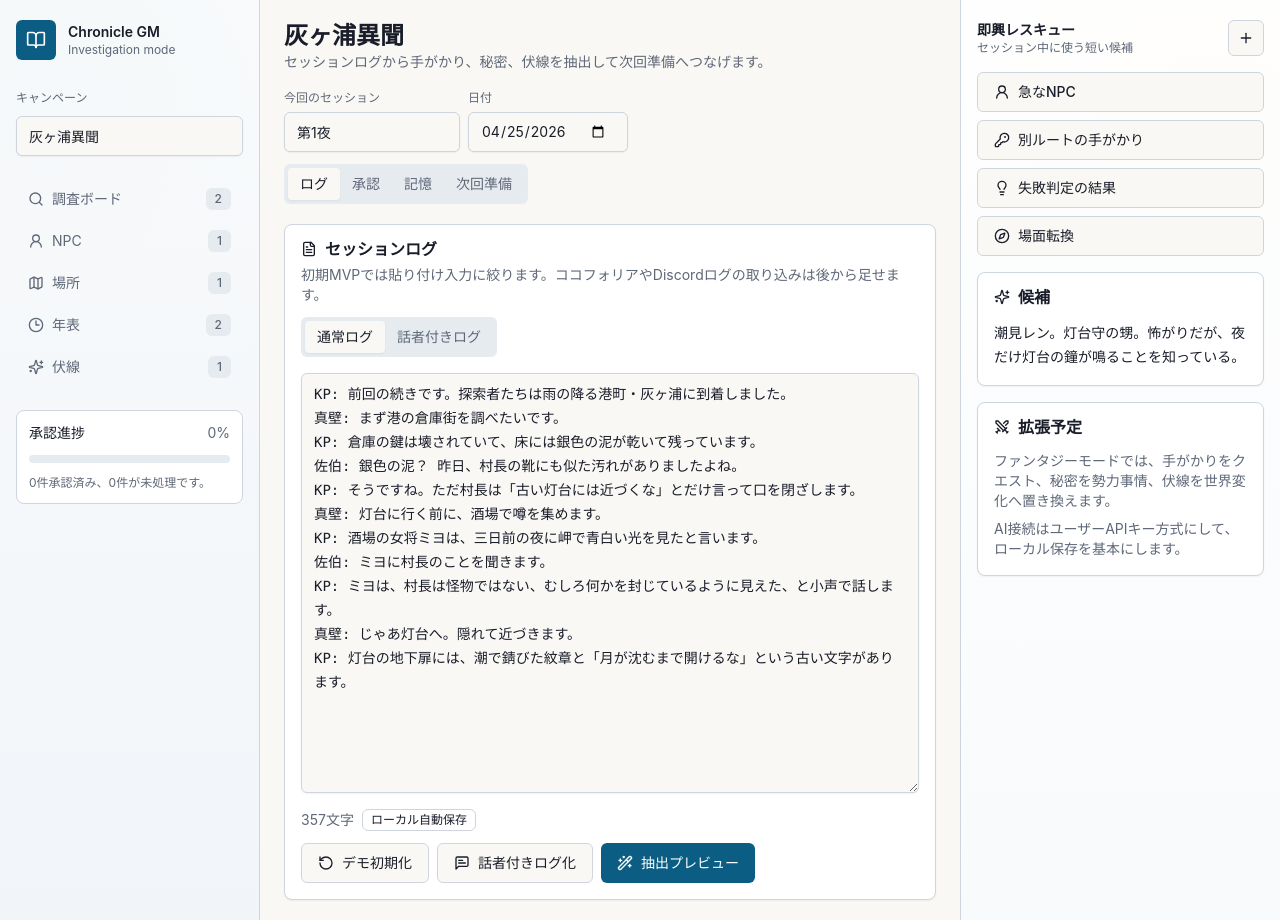
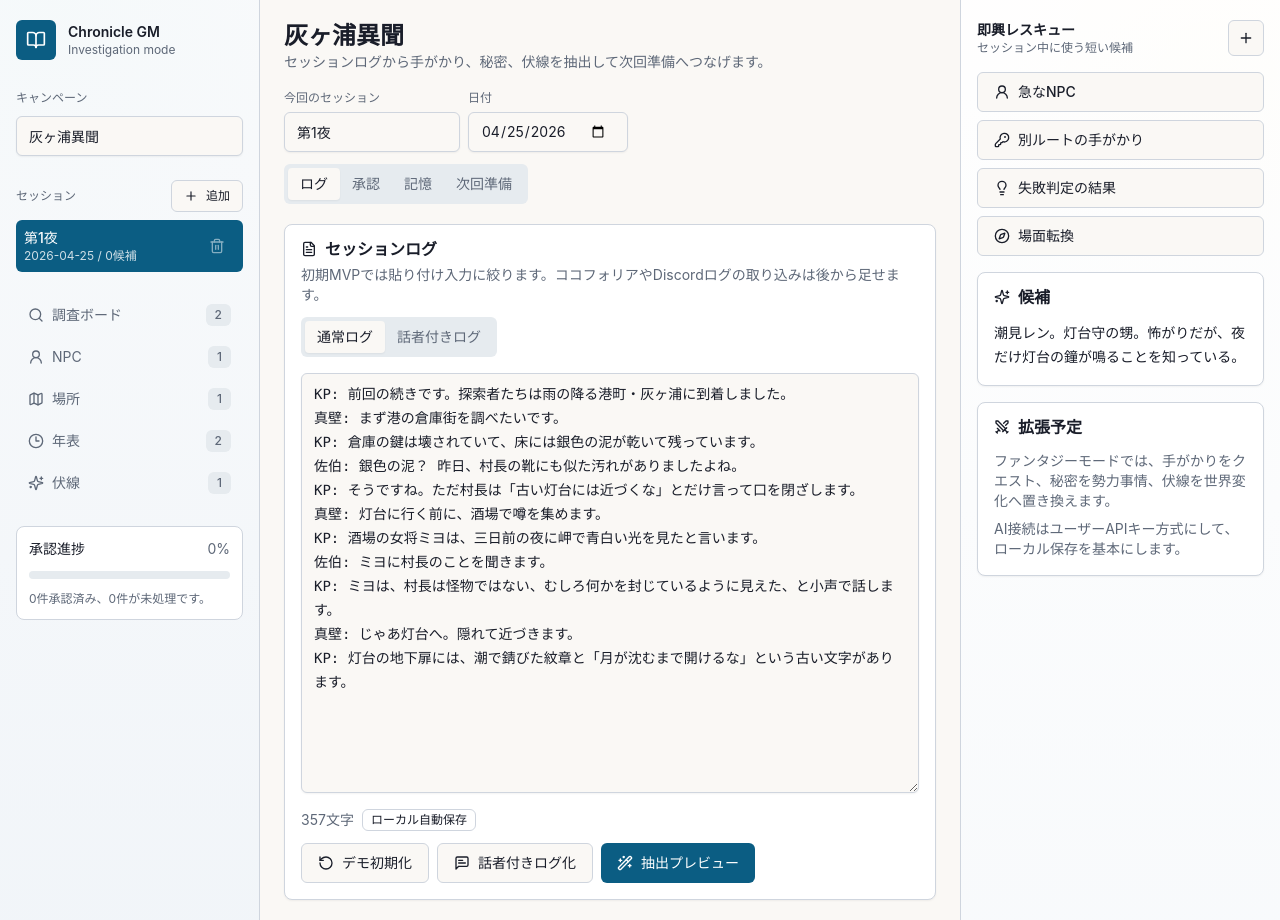
Before and after one commit to Kota-Ohno/trpg-gm-copilot, a React (Vite) app: page / in a window 1280 px wide. Built offline with nearby package versions, Linux system fonts and the light colour scheme.

Commit message:
Support multiple campaign sessions

```diff
--- a/src/App.tsx
+++ b/src/App.tsx
@@ -82,7 +82,8 @@ const quickPrompts = [
 
 const initialCampaignState: CampaignState = {
   campaignName: "灰ヶ浦異聞",
-  currentSession: {
+  sessions: [
+    {
       id: "session-haigaura-01",
       title: "第1夜",
       date: "2026-04-25",
@@ -92,9 +93,27 @@ const initialCampaignState: CampaignState = {
       extractionRun: null,
       approvedIds: [],
     },
+  ],
+  activeSessionId: "session-haigaura-01",
   chronicle: initialChronicle,
   quickResult: quickPrompts[0].result,
 };
+
+const blankLiveLog: LiveLogSession = {
+  id: "live-log-empty",
+  title: "新しいセッション",
+  sourceType: "manual",
+  speakers: [
+    {
+      id: "speaker-gm",
+      name: "GM",
+      role: "GM",
+    },
+  ],
+  segments: [],
+};
+
+const initialSession = initialCampaignState.sessions[0];
 
 const statusLabels = {
   known: "PL既知",
@@ -134,23 +153,29 @@ function loadCampaignState(): CampaignState {
 
   try {
     const parsedState = JSON.parse(savedState) as Partial<CampaignState> & Partial<SessionState>;
-    const currentSession = parsedState.currentSession ?? {
-      ...initialCampaignState.currentSession,
-      log: parsedState.log ?? initialCampaignState.currentSession.log,
-      liveLog: parsedState.liveLog ?? initialCampaignState.currentSession.liveLog,
-      extractionItems: parsedState.extractionItems ?? initialCampaignState.currentSession.extractionItems,
-      extractionRun: parsedState.extractionRun ?? initialCampaignState.currentSession.extractionRun,
-      approvedIds: parsedState.approvedIds ?? initialCampaignState.currentSession.approvedIds,
+    const legacyState = parsedState as Partial<CampaignState> & {
+      currentSession?: SessionState;
+    } & Partial<SessionState>;
+    const migratedSession = legacyState.currentSession ?? {
+      ...initialSession,
+      log: legacyState.log ?? initialSession.log,
+      liveLog: legacyState.liveLog ?? initialSession.liveLog,
+      extractionItems: legacyState.extractionItems ?? initialSession.extractionItems,
+      extractionRun: legacyState.extractionRun ?? initialSession.extractionRun,
+      approvedIds: legacyState.approvedIds ?? initialSession.approvedIds,
     };
+    const sessions = parsedState.sessions && parsedState.sessions.length > 0 ? parsedState.sessions : [migratedSession];
+    const activeSessionId = parsedState.activeSessionId ?? sessions[0].id;
 
     return {
       ...initialCampaignState,
       ...parsedState,
-      currentSession: {
-        ...initialCampaignState.currentSession,
-        ...currentSession,
-        liveLog: currentSession.liveLog ?? initialCampaignState.currentSession.liveLog,
-      },
+      sessions: sessions.map((session) => ({
+        ...initialSession,
+        ...session,
+        liveLog: session.liveLog ?? initialSession.liveLog,
+      })),
+      activeSessionId: sessions.some((session) => session.id === activeSessionId) ? activeSessionId : sessions[0].id,
     };
   } catch {
     return initialCampaignState;
@@ -407,6 +432,29 @@ function parsePlainLogToLiveLog(log: string, title: string): LiveLogSession | nu
   };
 }
 
+function createNewSession(index: number): SessionState {
+  const sessionId = createId("session");
+
+  return {
+    id: sessionId,
+    title: `第${index}夜`,
+    date: new Date().toISOString().slice(0, 10),
+    log: "",
+    liveLog: {
+      ...blankLiveLog,
+      id: createId("live-log"),
+      title: `第${index}夜`,
+      speakers: blankLiveLog.speakers.map((speaker) => ({
+        ...speaker,
+        id: createId("speaker"),
+      })),
+    },
+    extractionItems: [],
+    extractionRun: null,
+    approvedIds: [],
+  };
+}
+
 function applyExtraction(chronicle: Chronicle, item: ExtractionItem): Chronicle {
   if (item.kind === "NPC") {
     return {
@@ -463,7 +511,8 @@ export function App() {
   const [logInputMode, setLogInputMode] = useState<LogInputMode>("plain");
   const [campaignState, setCampaignState] = useState<CampaignState>(loadCampaignState);
 
-  const { currentSession } = campaignState;
+  const currentSession =
+    campaignState.sessions.find((session) => session.id === campaignState.activeSessionId) ?? campaignState.sessions[0];
   const {
     approvedIds,
     extractionItems: items,
@@ -495,24 +544,83 @@ export function App() {
     setCampaignState((current) => ({ ...current, ...updates }));
   };
 
-  const updateCurrentSession = (updates: Partial<SessionState>): void => {
+  const updateActiveSession = (updater: (currentSession: SessionState) => SessionState): void => {
     setCampaignState((current) => ({
       ...current,
-      currentSession: {
-        ...current.currentSession,
+      sessions: current.sessions.map((session) =>
+        session.id === current.activeSessionId ? updater(session) : session,
+      ),
+    }));
+  };
+
+  const updateCurrentSession = (updates: Partial<SessionState>): void => {
+    updateActiveSession((session) => ({
+      ...session,
       ...updates,
-      },
     }));
   };
 
   const updateLiveLog = (updater: (current: LiveLogSession) => LiveLogSession): void => {
+    updateActiveSession((session) => ({
+      ...session,
+      liveLog: updater(session.liveLog),
+    }));
+  };
+
+  const switchSession = (sessionId: string): void => {
     setCampaignState((current) => ({
       ...current,
-      currentSession: {
-        ...current.currentSession,
-        liveLog: updater(current.currentSession.liveLog),
-      },
+      activeSessionId: sessionId,
     }));
+    setActiveTab("log");
+  };
+
+  const addNewSession = (): void => {
+    setCampaignState((current) => {
+      const nextSession = createNewSession(current.sessions.length + 1);
+
+      return {
+        ...current,
+        sessions: [...current.sessions, nextSession],
+        activeSessionId: nextSession.id,
+      };
+    });
+    setLogInputMode("plain");
+    setActiveTab("log");
+  };
+
+  const deleteSession = (sessionId: string): void => {
+    const targetSession = campaignState.sessions.find((session) => session.id === sessionId);
+    if (!targetSession || campaignState.sessions.length <= 1) {
+      return;
+    }
+
+    const confirmed = window.confirm(`${targetSession.title}を削除します。ログと抽出候補は元に戻せません。`);
+    if (!confirmed) {
+      return;
+    }
+
+    setCampaignState((current) => {
+      if (current.sessions.length <= 1) {
+        return current;
+      }
+
+      const targetIndex = current.sessions.findIndex((session) => session.id === sessionId);
+      if (targetIndex === -1) {
+        return current;
+      }
+
+      const nextSessions = current.sessions.filter((session) => session.id !== sessionId);
+      const fallbackSession = nextSessions[Math.max(0, targetIndex - 1)] ?? nextSessions[0];
+
+      return {
+        ...current,
+        sessions: nextSessions,
+        activeSessionId: current.activeSessionId === sessionId ? fallbackSession.id : current.activeSessionId,
+      };
+    });
+    setLogInputMode("plain");
+    setActiveTab("log");
   };
 
   const resetCampaignState = (): void => {
@@ -613,34 +721,30 @@ export function App() {
     }
     setCampaignState((current) => ({
       ...current,
-      currentSession: {
-        ...current.currentSession,
-        approvedIds: [...current.currentSession.approvedIds, item.id],
-      },
+      sessions: current.sessions.map((session) =>
+        session.id === current.activeSessionId
+          ? {
+              ...session,
+              approvedIds: [...session.approvedIds, item.id],
+            }
+          : session,
+      ),
       chronicle: applyExtraction(current.chronicle, item),
     }));
   };
 
   const rejectItem = (itemId: string): void => {
-    setCampaignState((current) => ({
-      ...current,
-      currentSession: {
-        ...current.currentSession,
-        approvedIds: current.currentSession.approvedIds.filter((id) => id !== itemId),
-        extractionItems: current.currentSession.extractionItems.filter((item) => item.id !== itemId),
-      },
+    updateActiveSession((session) => ({
+      ...session,
+      approvedIds: session.approvedIds.filter((id) => id !== itemId),
+      extractionItems: session.extractionItems.filter((item) => item.id !== itemId),
     }));
   };
 
   const updateExtractionItem = (itemId: string, updates: Partial<ExtractionItem>): void => {
-    setCampaignState((current) => ({
-      ...current,
-      currentSession: {
-        ...current.currentSession,
-        extractionItems: current.currentSession.extractionItems.map((item) =>
-          item.id === itemId ? { ...item, ...updates } : item,
-        ),
-      },
+    updateActiveSession((session) => ({
+      ...session,
+      extractionItems: session.extractionItems.map((item) => (item.id === itemId ? { ...item, ...updates } : item)),
     }));
   };
 
@@ -664,6 +768,50 @@ export function App() {
               value={campaignName}
               onChange={(event) => updateCampaignState({ campaignName: event.target.value })}
             />
+          </div>
+
+          <div className="mt-6 space-y-2">
+            <div className="flex items-center justify-between gap-2">
+              <label className="text-xs font-medium text-muted-foreground">セッション</label>
+              <Button onClick={addNewSession} size="sm" variant="outline">
+                <Plus className="h-3.5 w-3.5" />
+                追加
+              </Button>
+            </div>
+            <div className="space-y-1">
+              {campaignState.sessions.map((session) => (
+                <div
+                  className={
+                    session.id === campaignState.activeSessionId
+                      ? "flex items-center gap-1 rounded-md bg-primary px-2 py-2 text-sm text-primary-foreground"
+                      : "flex items-center gap-1 rounded-md px-2 py-2 text-sm text-muted-foreground transition-colors hover:bg-muted hover:text-foreground"
+                  }
+                  key={session.id}
+                >
+                  <button className="min-w-0 flex-1 text-left" onClick={() => switchSession(session.id)} type="button">
+                    <span className="block truncate font-medium">{session.title}</span>
+                    <span
+                      className={
+                        session.id === campaignState.activeSessionId
+                          ? "block text-xs opacity-80"
+                          : "block text-xs text-muted-foreground"
+                      }
+                    >
+                      {session.date} / {session.extractionItems.length}候補
+                    </span>
+                  </button>
+                  <Button
+                    aria-label={`${session.title}を削除`}
+                    disabled={campaignState.sessions.length <= 1}
+                    onClick={() => deleteSession(session.id)}
+                    size="icon"
+                    variant="ghost"
+                  >
+                    <Trash2 className="h-4 w-4" />
+                  </Button>
+                </div>
+              ))}
+            </div>
           </div>
 
           <nav className="mt-6 space-y-1">
--- a/src/types.ts
+++ b/src/types.ts
@@ -97,7 +97,8 @@ export type SessionState = {
 
 export type CampaignState = {
   campaignName: string;
-  currentSession: SessionState;
+  sessions: SessionState[];
+  activeSessionId: string;
   chronicle: Chronicle;
   quickResult: string;
 };
```
Lines whose indentation alone changed are shown as unchanged.
